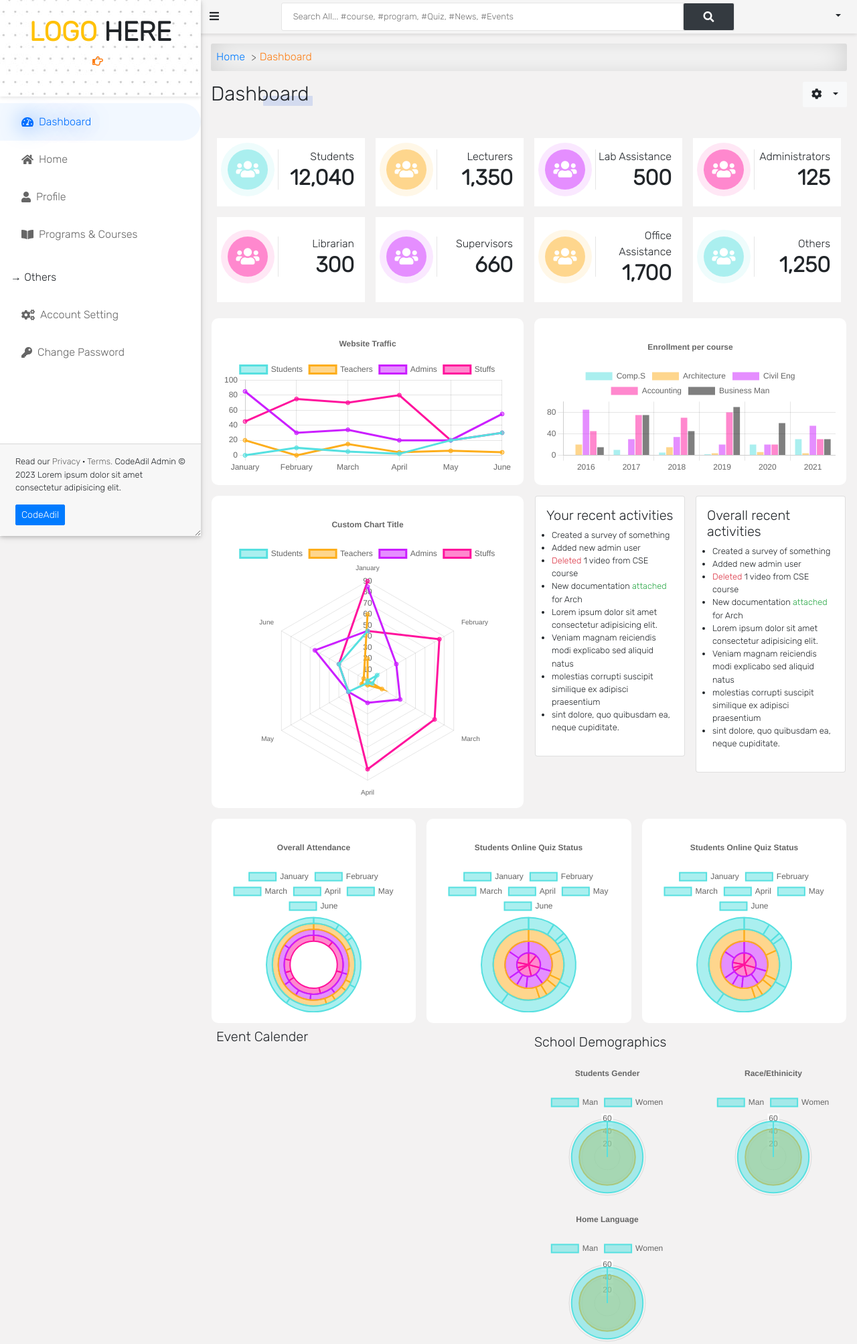
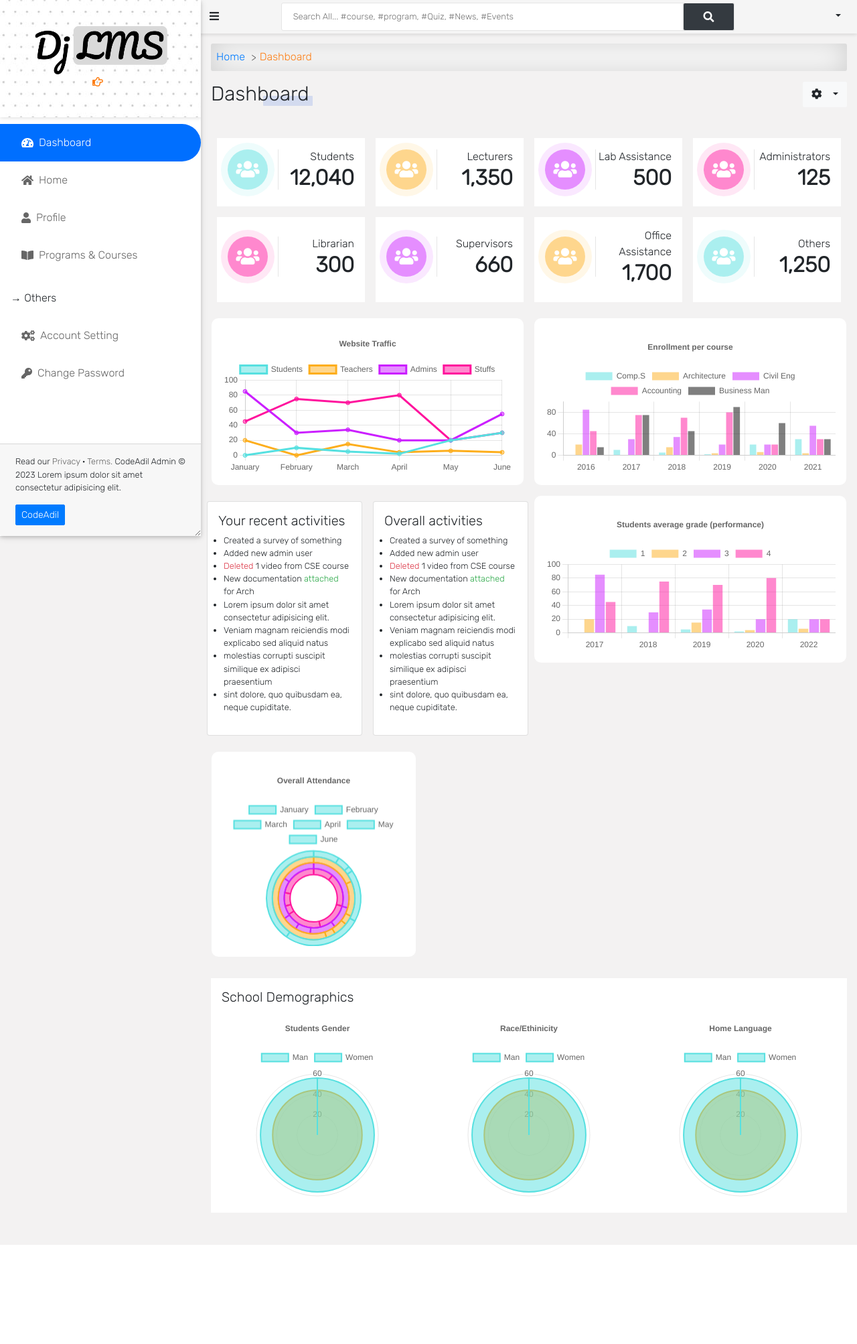
Before and after one commit to lionking0105/django-lms, a Django app: page /dashboard/ in a window 1280 px wide. Shown: the top 2006 px of the page at 67% size. After the commit the page ends 1858 px from the top, so only its background shows below. Run offline with Django 3.2, Linux system fonts and the light colour scheme; parts of the project's set-up code (start-up, migrations or seed data) failed here and were passed over; some libraries are stand-ins or nearby versions.

Commit message:
Minor changes on dashboard

```diff
--- a/static/css/style.css
+++ b/static/css/style.css
@@ -976,9 +976,8 @@ hr {
 }
 
 #side-nav ul li.active a {
-  background: rgba(0, 111, 255, 0.05);
-  color: #006fff;
-  text-shadow: 0 0 30px #006fff;
+  background: #006fff;
+  color: #fff;
 }
 
 #side-nav.toggle-active {
--- a/templates/app/dashboard.html
+++ b/templates/app/dashboard.html
@@ -247,22 +247,16 @@
 	<div class="col-md-6 p-2">
 		<div class="chart-wrap">
 			<i class="fas fa-expand-alt"></i>
-			<canvas id="myChart"></canvas>
+			<canvas id="traffic"></canvas>
 		</div>
 	</div>
 	<div class="col-md-6 p-2">
 		<div class="chart-wrap">
 			<i class="fas fa-expand-alt"></i>
-			<canvas id="myChart2"></canvas>
+			<canvas id="enrollement"></canvas>
 		</div>
 	</div>
 	<div class="col-md-6 p-2">
-		<div class="chart-wrap">
-			<i class="fas fa-expand-alt"></i>
-			<canvas id="myChart3"></canvas>
-		</div>
-	</div>
-	<div class="col-md-6 px-3">
 		<div class="row">
 			<div class="col-md-6 p-2">
 				<div class="card p-3 activities">
@@ -281,7 +275,7 @@
 			</div>
 			<div class="col-md-6 p-2">
 				<div class="card p-3 activities">
-					<h5>Overall recent activities</h5>
+					<h5>Overall activities</h5>
 					<ul class="small">
 						<li>Created a survey of something</li>
 						<li>Added new admin user</li>
@@ -296,65 +290,34 @@
 			</div>
 		</div>
 	</div>
+	<div class="col-md-6 p-2">
+		<div class="chart-wrap">
+			<i class="fas fa-expand-alt"></i>
+			<canvas id="students_grade"></canvas>
+		</div>
+	</div>
 	<div class="col-md-4 p-2">
 		<div class="chart-wrap">
 			<i class="fas fa-expand-alt"></i>
 			<canvas id="attendance"></canvas>
 		</div>
 	</div>
-	<div class="col-md-4 p-2">
-		<div class="chart-wrap">
-			<i class="fas fa-expand-alt"></i>
-			<canvas id="quiz_status"></canvas>
 </div>
-	</div>
-	<div class="col-md-4 p-2">
-		<div class="chart-wrap">
-			<i class="fas fa-expand-alt"></i>
-			<canvas id="other1"></canvas>
-		</div>
-	</div>
-	<div class="col-md-6">
-		<h5>Event Calender</h5>
-	</div>
-	<div class="col-md-6 p-2">
+<br>
+<div class="bg-white p-3">
 	<h5>School Demographics</h5>
 	<div class="row">
-			<div class="col-md-6">
+		<div class="col-md-4">
 			<i class="fas fa-expand-alt"></i>
 			<canvas id="gender"></canvas>
 		</div>
-			<div class="col-md-6">
+		<div class="col-md-4">
 			<i class="fas fa-expand-alt"></i>
 			<canvas id="ethnicity"></canvas>
 		</div>
-			<div class="col-md-6">
+		<div class="col-md-4">
 			<i class="fas fa-expand-alt"></i>
 			<canvas id="language"></canvas>
-			</div>
-		</div>
-	</div>
-	<div class="col-md-6 p-2">
-		<div class="chart-wrap">
-			<i class="fas fa-expand-alt"></i>
-			<canvas id="myChart7"></canvas>
-		</div>
-	</div>
-	<div class="col-md-6 p-2">
-		<div class="chart-wrap">
-			<i class="fas fa-expand-alt"></i>
-			<canvas id="myChart8"></canvas>
-		</div>
-	</div>
-	<!-- <div class="col-md-6 p-2">
-		<div class="chart-wrap">
-		<i class="fas fa-expand-alt"></i>
-		<canvas id="myChart9"></canvas></div>
-	</div> -->
-	<div class="col-md-6 p-2">
-		<div class="chart-wrap">
-			<i class="fas fa-expand-alt"></i>
-			<canvas id="myChart9"></canvas>
 		</div>
 	</div>
 </div>
@@ -406,8 +369,8 @@
 			}]
 		};
 
-		var myChart = document.getElementById('myChart');
-		var chart = new Chart(myChart, {
+		var traffic = document.getElementById('traffic');
+		var chart = new Chart(traffic, {
 			type: 'line',
 			data: data,
 			options: {
@@ -465,8 +428,8 @@
 			}]
 		};
 
-		var myChart2 = document.getElementById('myChart2');
-		var chart = new Chart(myChart2, {
+		var enrollement = document.getElementById('enrollement');
+		var chart = new Chart(enrollement, {
 			type: 'bar',
 			data: dataEnrollment,
 			options: {
@@ -479,20 +442,7 @@
 				}
 			}
 		});
-		var myChart3 = document.getElementById('myChart3');
-		var chart = new Chart(myChart3, {
-			type: 'radar',
-			data: data,
-			options: {
-				plugins: {
-					title: {
-						display: true,
-						text: 'Custom Chart Title',
-						padding: 20
-					}
-				}
-			}
-		});
+
 		var attendance = document.getElementById('attendance');
 		var chart = new Chart(attendance, {
 			type: 'doughnut',
@@ -507,34 +457,74 @@
 				}
 			}
 		});
-		var quiz_status = document.getElementById('quiz_status');
-		var chart = new Chart(quiz_status, {
-			type: 'pie',
-			data: data,
+
+		// Average grade setup
+		const labelsGrade = [
+			'2017',
+			'2018',
+			'2019',
+			'2020',
+			'2022',
+		];
+		const dataGrade = {
+			labels: labelsGrade,
+			datasets: [{
+				label: 1,
+				backgroundColor: 'rgba(86, 224, 224, 0.5)',
+				borderColor: 'rgb(86, 224, 224)',
+				hoverBorderWidth: 3,
+				data: [0, 10, 5, 2, 20, 30, 45]
+			}, {
+				label: 2,
+				backgroundColor: 'rgba(253, 174, 28, 0.5)',
+				borderColor: 'rgb(253, 174, 28)',
+				hoverBorderWidth: 3,
+				data: [20, 0, 15, 4, 6, 4, 60],
+			}, {
+				label: 3,
+				backgroundColor: 'rgba(203, 31, 255, 0.5)',
+				borderColor: 'rgb(203, 31, 255)',
+				hoverBorderWidth: 3,
+				data: [85, 30, 34, 20, 20, 55, 45],
+			}, {
+				label: 4,
+				backgroundColor: 'rgba(255, 19, 157, 0.5)',
+				borderColor: 'rgb(255, 19, 157)',
+				hoverBorderWidth: 3,
+				data: [45, 75, 70, 80, 20, 30, 90],
+			}]
+		};
+
+		var students_grade = document.getElementById('students_grade');
+		var chart = new Chart(students_grade, {
+			type: 'bar',
+			data: dataGrade,
 			options: {
 				plugins: {
 					title: {
 						display: true,
-						text: 'Students Online Quiz Status',
+						text: 'Students average grade (performance)',
 						padding: 20
 					}
 				}
 			}
 		});
-		var other1 = document.getElementById('other1');
-		var chart = new Chart(other1, {
-			type: 'pie',
-			data: data,
-			options: {
-				plugins: {
-					title: {
-						display: true,
-						text: 'Students Online Quiz Status',
-						padding: 20
-					}
-				}
-			}
-		});
+
+
+		// var students_grade = document.getElementById('students_grade');
+		// var chart = new Chart(students_grade, {
+		// 	type: 'pie',
+		// 	data: data,
+		// 	options: {
+		// 		plugins: {
+		// 			title: {
+		// 				display: true,
+		// 				text: 'Students average grade',
+		// 				padding: 20
+		// 			}
+		// 		}
+		// 	}
+		// });
 
 		const dataGender = {
 			labels: ['Man', 'Women'],
@@ -595,119 +585,6 @@
 				}
 			}
 		});
-
-		const dataBubble = {
-			datasets: [{
-				label: 'First Dataset',
-				data: [{
-					x: 20,
-					y: 30,
-					r: 15
-				}, {
-					x: 40,
-					y: 10,
-					r: 10
-				}],
-				backgroundColor: 'rgb(255, 99, 132)'
-			}]
-		};
-		var myChart7 = document.getElementById('myChart7');
-		var chart = new Chart(myChart7, {
-			type: 'bubble',
-			data: dataBubble,
-			options: {
-				plugins: {
-					title: {
-						display: true,
-						text: 'Custom Chart Title',
-						padding: 20
-					}
-				}
-			}
-		});
-
-		const dataScatter = {
-			datasets: [{
-				label: 'Scatter Dataset',
-				data: [{
-					x: -10,
-					y: 0
-				}, {
-					x: 0,
-					y: 10
-				}, {
-					x: 10,
-					y: 5
-				}, {
-					x: 0.5,
-					y: 5.5
-				}],
-				backgroundColor: 'rgb(255, 99, 132)'
-			}],
-		};
-
-		var myChart8 = document.getElementById('myChart8');
-		var chart = new Chart(myChart8, {
-			type: 'scatter',
-			data: dataScatter,
-			options: {
-				plugins: {
-					title: {
-						display: true,
-						text: 'Custom Chart Title',
-						padding: 20
-					}
-				},
-				scales: {
-					x: {
-						type: 'linear',
-						position: 'bottom'
-					}
-				}
-			}
-		});
-
-		const dataMixed = {
-			labels: [
-				'January',
-				'February',
-				'March',
-				'April'
-			],
-			datasets: [{
-				type: 'bar',
-				label: 'Bar Dataset',
-				data: [10, 20, 30, 40],
-				borderColor: 'rgb(255, 99, 132)',
-				backgroundColor: 'rgba(255, 99, 132, 0.2)'
-			}, {
-				type: 'line',
-				label: 'Line Dataset',
-				data: [50, 50, 50, 50],
-				fill: false,
-				borderColor: 'rgb(54, 162, 235)'
-			}]
-		};
-
-		var myChart9 = document.getElementById('myChart9');
-		var chart = new Chart(myChart9, {
-			type: 'mixed',
-			data: dataMixed,
-			options: {
-				plugins: {
-					title: {
-						display: true,
-						text: 'Custom Chart Title',
-						padding: 20
-					}
-				},
-				scales: {
-					y: {
-						beginAtZero: true
-					}
-				}
-			}
-		});
 	})
 
 </script>
--- a/templates/aside.html
+++ b/templates/aside.html
@@ -15,9 +15,10 @@
 					<i class="fas fa-times"></i>
 				</div>
 			</div>
-			<h1 style="font-weight: 1000; font-size: 40px;">
-				<span class="text-warning">LOGO</span> HERE
-			</h1>
+			<!-- <h1 style="font-weight: 1000; font-size: 40px;">
+				<span class="text-warning">Dj</span> LMS
+			</h1> -->
+			<img src="{% static 'img/logo.png' %}" width="200px" alt="Logo Django LMS">
 			<p class="text-orange">
 				<i class="far fa-hand-point-right"></i>
 				{{ request.user.get_user_role }}
```
Also changed, not shown: SMS/settings.py (+5 -3 lines), requirements.txt (+31 -0 lines), templates/base.html (+0 -36 lines), README.md, static/img/dj-lms-dashboard.png (added), static/img/logo.png (added), static/img/you-logo-here.png (deleted), 1 other file. Lines whose indentation alone changed are shown as unchanged.
